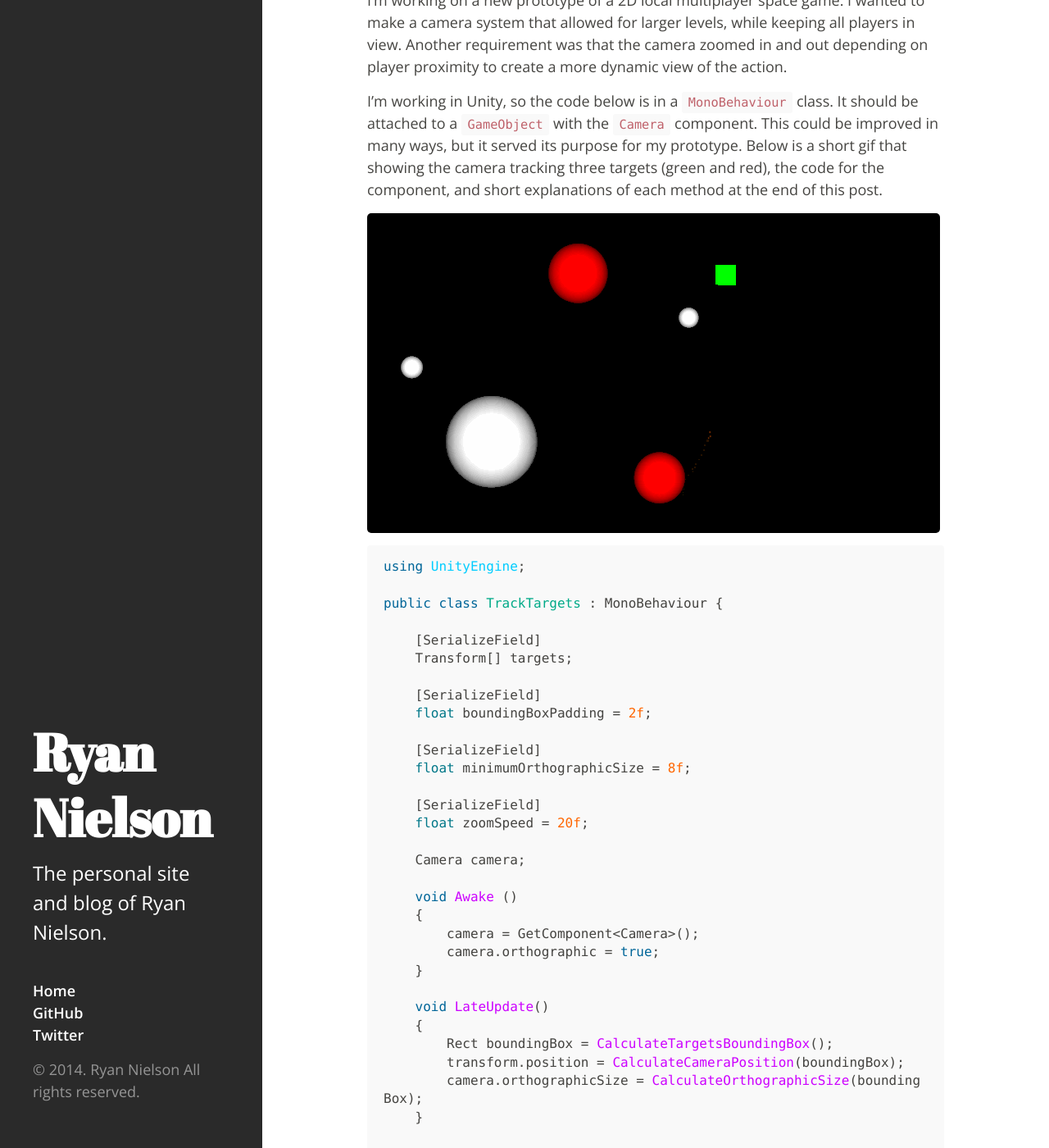
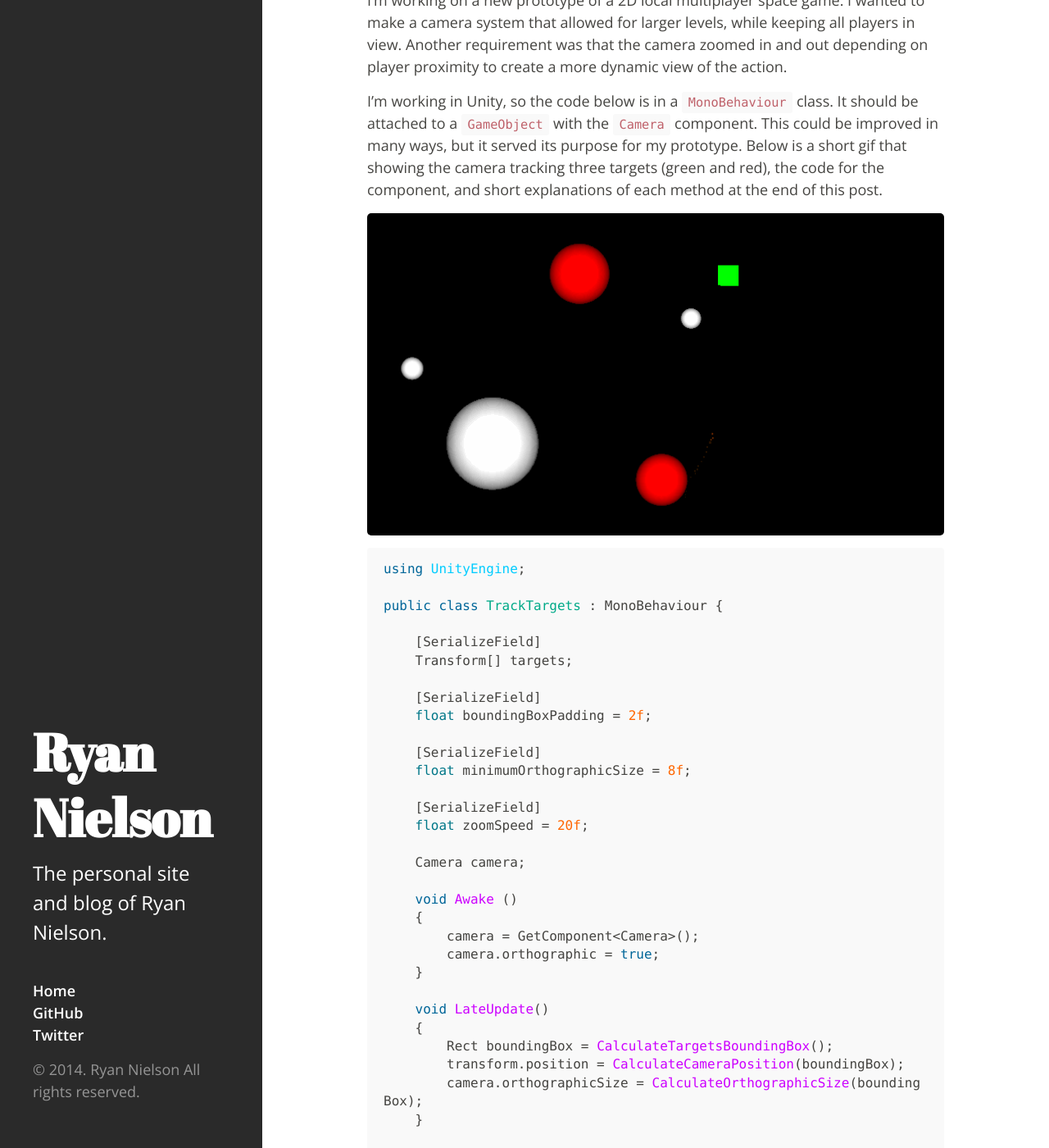
Before and after one commit to PLaRoche/ryannielson.github.io, a Jekyll site: the page built from index.html, in a window 1280 px wide and 1400 px high, scrolled down 210 px. Shown: the whole window at 82% size. Built offline with Jekyll 4.4.1, drawn with Linux system fonts in a browser that asks for light colours; Markdown is read by kramdown in place of the engine named in the settings; the list of posts is cut into pages by our own code.

Commit message:
Tweak CSS to make images more reponsive

```diff
--- a/public/css/hyde.css
+++ b/public/css/hyde.css
@@ -321,6 +321,9 @@ a:focus {
 .post {
   margin-bottom: 40px;
 }
+.post img {
+  width: 100%;
+}
 @media (min-width: 990px) {
   .post {
     margin-bottom: 60px;
```
